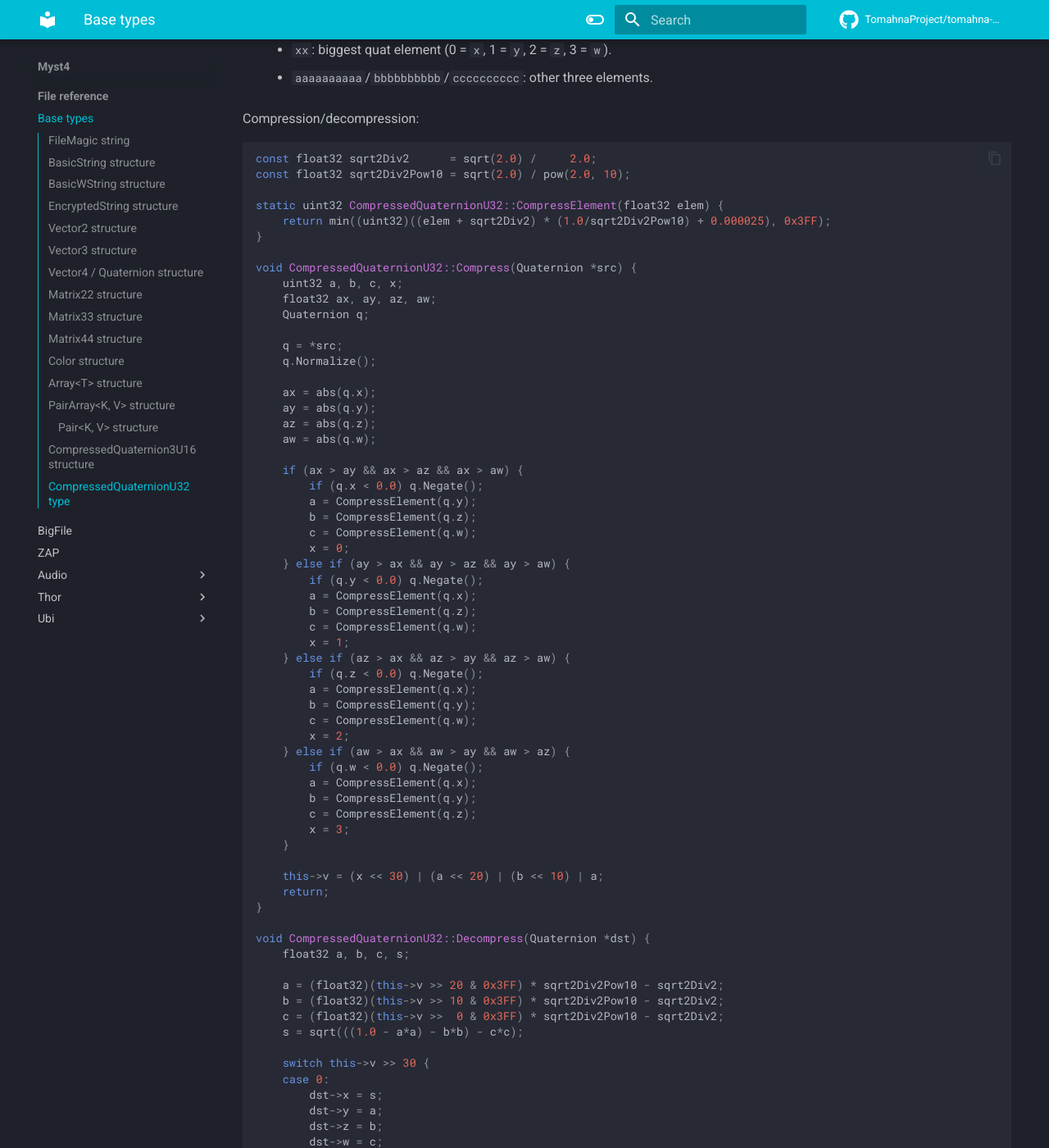
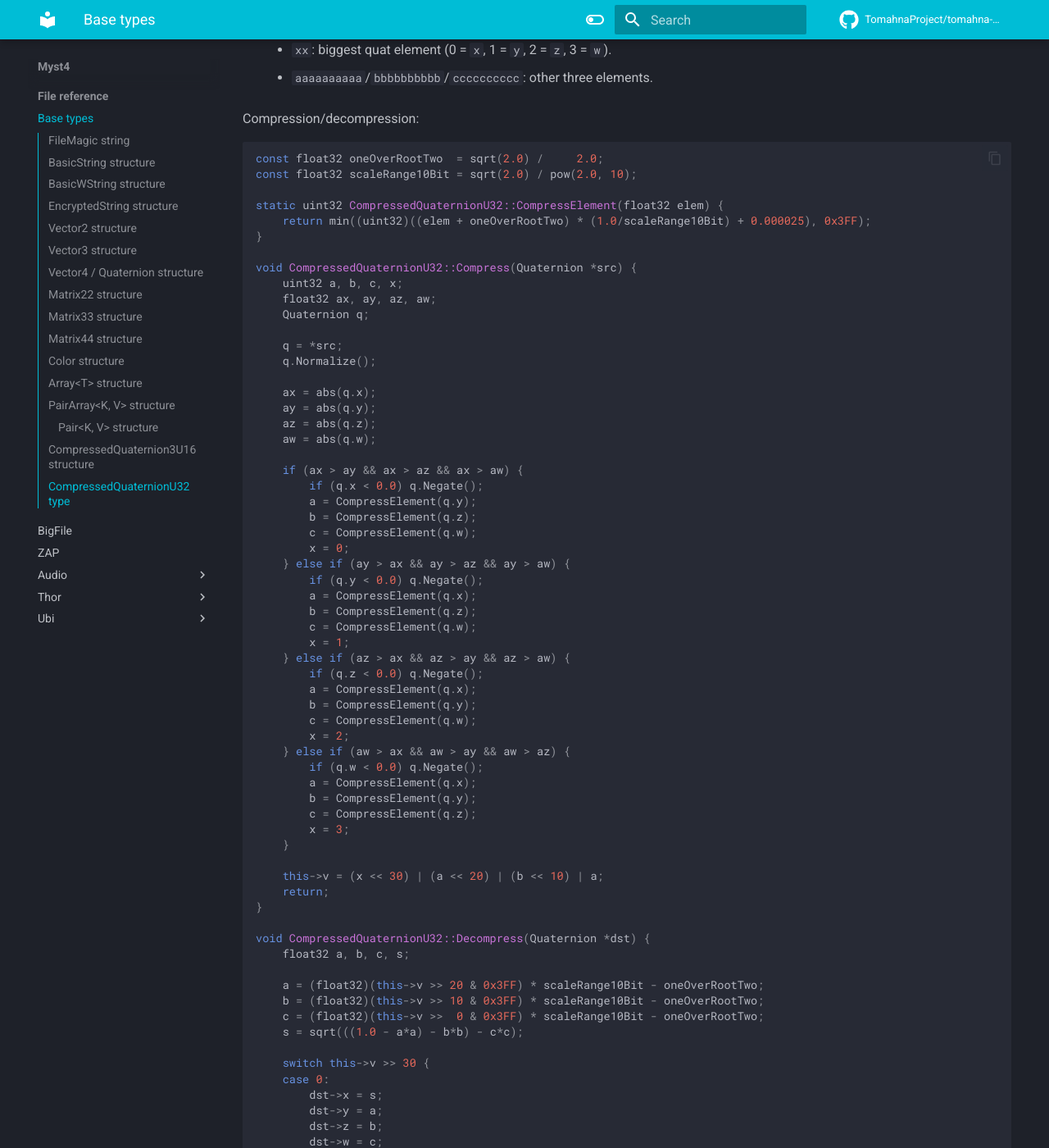
Before and after one commit to TomahnaProject/tomahna-project-wiki, an MkDocs documentation site: the page built from docs/myst4/file-reference/base.md, in a window 1280 px wide and 1400 px high, scrolled down 5145 px. Shown: the whole window at 82% size. Built offline with MkDocs 1.6.1 and Material for MkDocs 9.7.7, drawn with Linux system fonts in a browser that asks for light colours; comment, search, counter and statistics services are not loaded.

Commit message:
myst4/file-reference/base: rename (de)compression variables for `CompressedQuaternionU32`

````diff
--- a/docs/myst4/file-reference/base.md
+++ b/docs/myst4/file-reference/base.md
@@ -165,11 +165,11 @@ void CompressedQuaternion3U16::Decompress(Quaternion *dst) {
 Compression/decompression:
 
 ```c++
-const float32 sqrt2Div2      = sqrt(2.0) /     2.0;
-const float32 sqrt2Div2Pow10 = sqrt(2.0) / pow(2.0, 10);
+const float32 oneOverRootTwo  = sqrt(2.0) /     2.0;
+const float32 scaleRange10Bit = sqrt(2.0) / pow(2.0, 10);
 
 static uint32 CompressedQuaternionU32::CompressElement(float32 elem) {
-    return min((uint32)((elem + sqrt2Div2) * (1.0/sqrt2Div2Pow10) + 0.000025), 0x3FF);
+    return min((uint32)((elem + oneOverRootTwo) * (1.0/scaleRange10Bit) + 0.000025), 0x3FF);
 }
 
 void CompressedQuaternionU32::Compress(Quaternion *src) {
@@ -218,9 +218,9 @@ void CompressedQuaternionU32::Compress(Quaternion *src) {
 void CompressedQuaternionU32::Decompress(Quaternion *dst) {
     float32 a, b, c, s;
 
-    a = (float32)(this->v >> 20 & 0x3FF) * sqrt2Div2Pow10 - sqrt2Div2;
-    b = (float32)(this->v >> 10 & 0x3FF) * sqrt2Div2Pow10 - sqrt2Div2;
-    c = (float32)(this->v >>  0 & 0x3FF) * sqrt2Div2Pow10 - sqrt2Div2;
+    a = (float32)(this->v >> 20 & 0x3FF) * scaleRange10Bit - oneOverRootTwo;
+    b = (float32)(this->v >> 10 & 0x3FF) * scaleRange10Bit - oneOverRootTwo;
+    c = (float32)(this->v >>  0 & 0x3FF) * scaleRange10Bit - oneOverRootTwo;
     s = sqrt(((1.0 - a*a) - b*b) - c*c);
 
     switch this->v >> 30 {
````
